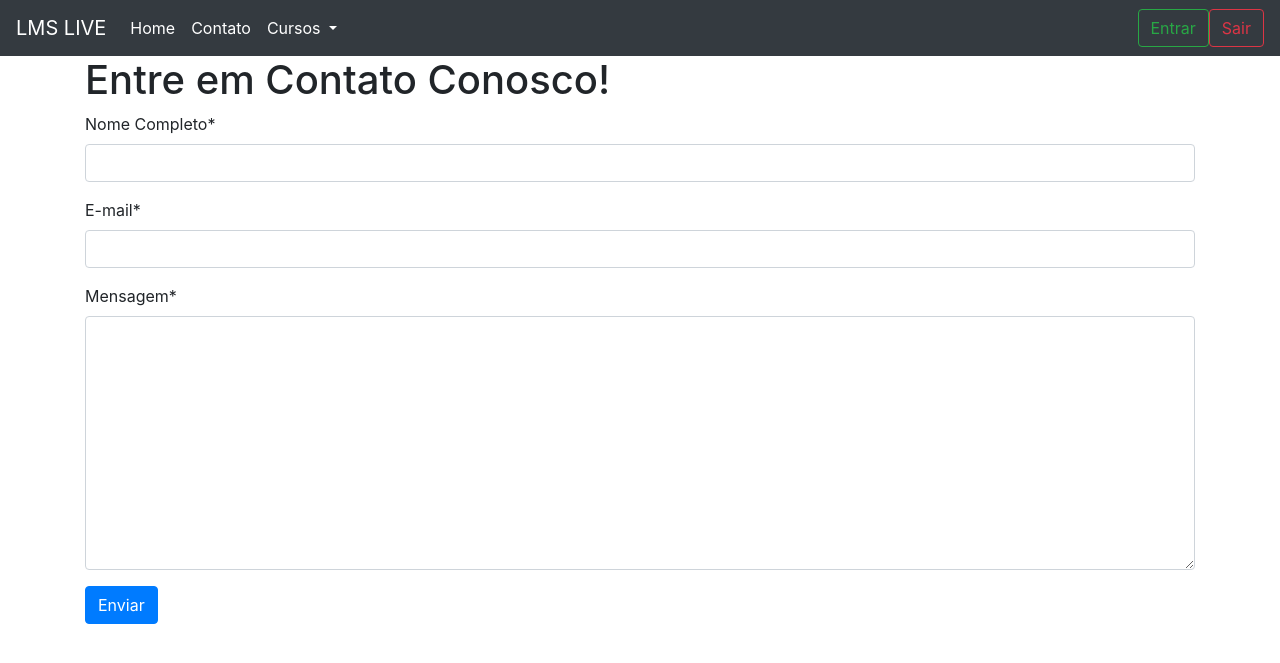
After one commit to LeticiaISilveira/lms-live, a Django app: page /contato/ in a window 1280 px wide. The commit adds this page. Shown: the top 663 px of the page. Run offline with Django 3.2, Linux system fonts and the light colour scheme; some libraries are stand-ins or nearby versions.

Commit message:
Formulário de contato

```diff
--- a/lmslive/settings.py
+++ b/lmslive/settings.py
@@ -37,7 +37,7 @@ INSTALLED_APPS = [
     'django.contrib.sessions',
     'django.contrib.messages',
     'django.contrib.staticfiles',
-
+    'crispy_forms',
     'website',
     'restrito'
 ]
@@ -121,3 +121,5 @@ USE_TZ = True
 # https://docs.djangoproject.com/en/2.2/howto/static-files/
 
 STATIC_URL = '/static/'
+
+CRISPY_TEMPLATE_PACK = 'bootstrap4'
--- a/lmslive/urls.py
+++ b/lmslive/urls.py
@@ -13,9 +13,8 @@ Including another URLconf
     1. Import the include() function: from django.urls import include, path
     2. Add a URL to urlpatterns:  path('blog/', include('blog.urls'))
 """
-from django.contrib import admin
-from django.urls import path
+from django.urls import include, path
 
 urlpatterns = [
-    path('admin/', admin.site.urls),
+    path('', include('website.urls')),
 ]
--- /dev/null
+++ b/website/forms.py
@@ -0,0 +1,15 @@
+from django import forms
+
+
+class ContatoForm(forms.Form):
+
+    nome = forms.CharField(max_length=120, label='Nome Completo')
+    email = forms.EmailField(label='E-mail')
+    texto = forms.CharField(
+        label='Mensagem',
+        max_length=500,
+        widget=forms.Textarea
+    )
+
+    def enviar_email(self):
+        print('Enviando e-mail!!!!')
--- a/website/templates/base.html
+++ b/website/templates/base.html
@@ -11,8 +11,8 @@
 
 <body>
     <header>
-        <nav class="navbar navbar-expand-lg navbar-light bg-light">
-            <a class="navbar-brand" href="#">LMS LIVE</a>
+        <nav class="navbar navbar-expand-lg navbar-dark bg-dark">
+            <a class="navbar-brand" href="{% url 'website:home' %}">LMS LIVE</a>
             <button class="navbar-toggler" type="button" data-toggle="collapse" data-target="#navbarSupportedContent"
                 aria-controls="navbarSupportedContent" aria-expanded="false" aria-label="Toggle navigation">
                 <span class="navbar-toggler-icon"></span>
@@ -21,31 +21,27 @@
             <div class="collapse navbar-collapse" id="navbarSupportedContent">
                 <ul class="navbar-nav mr-auto">
                     <li class="nav-item active">
-                        <a class="nav-link" href="#">Home <span class="sr-only">(current)</span></a>
+                        <a class="nav-link" href="{% url 'website:home' %}">Home</a>
                     </li>
-                    <li class="nav-item">
-                        <a class="nav-link" href="#">Link</a>
+                    <li class="nav-item active">
+                        <a class="nav-link" href="{% url 'website:contato' %}">Contato</a>
                     </li>
-                    <li class="nav-item dropdown">
+                    <li class="nav-item active dropdown">
                         <a class="nav-link dropdown-toggle" href="#" id="navbarDropdown" role="button"
                             data-toggle="dropdown" aria-haspopup="true" aria-expanded="false">
-                            Dropdown
+                            Cursos
                         </a>
                         <div class="dropdown-menu" aria-labelledby="navbarDropdown">
                             <a class="dropdown-item" href="#">Action</a>
-                            <a class="dropdown-item" href="#">Another action</a>
-                            <div class="dropdown-divider"></div>
-                            <a class="dropdown-item" href="#">Something else here</a>
                         </div>
                     </li>
-                    <li class="nav-item">
-                        <a class="nav-link disabled" href="#" tabindex="-1" aria-disabled="true">Disabled</a>
-                    </li>
                 </ul>
-                <form class="form-inline my-2 my-lg-0">
-                    <input class="form-control mr-sm-2" type="search" placeholder="Search" aria-label="Search">
-                    <button class="btn btn-outline-success my-2 my-sm-0" type="submit">Search</button>
-                </form>
+                <a class="btn btn-outline-success my-2 my-sm-0" href="#">
+                    Entrar
+                </a>
+                <a class="btn btn-outline-danger my-2 my-sm-0" href="#">
+                    Sair
+                </a>
             </div>
         </nav>
     </header>
--- /dev/null
+++ b/website/templates/contato.html
@@ -0,0 +1,16 @@
+{% extends 'base.html' %}
+
+{% load crispy_forms_tags %}
+
+{% block titulo %} Contato {% endblock %}
+
+{% block conteudo %}
+    <section class="container container-fluid">
+        <h1>Entre em Contato Conosco!</h1>
+        <form method="POST">
+            {% csrf_token %}
+            {{ form|crispy }}
+            <button type="submit" class="btn btn-primary">Enviar</button>
+        </form>
+    </section>
+{% endblock %}
--- /dev/null
+++ b/website/urls.py
@@ -0,0 +1,10 @@
+from django.urls import path
+
+from website import views
+
+
+app_name = 'website'
+urlpatterns = [
+    path('', views.home, name='home'),
+    path('contato/', views.contato, name='contato')
+]
--- a/website/views.py
+++ b/website/views.py
@@ -1,3 +1,23 @@
-from django.shortcuts import render
+from django.shortcuts import redirect, render
+from .forms import ContatoForm
 
-# Create your views here.
+
+def home(request):
+    return render(request, 'index.html')
+
+
+def contato(request):
+    if request.method == 'POST':
+        form = ContatoForm(request.POST)
+        if form.is_valid():
+            form.enviar_email()
+            return redirect('/')
+    else:
+        form = ContatoForm()
+
+    return render(
+        request,
+        'contato.html',
+        {
+            'form': form
+        })
```
Also changed, not shown: website/templates/index.html (+10 -0 lines).
